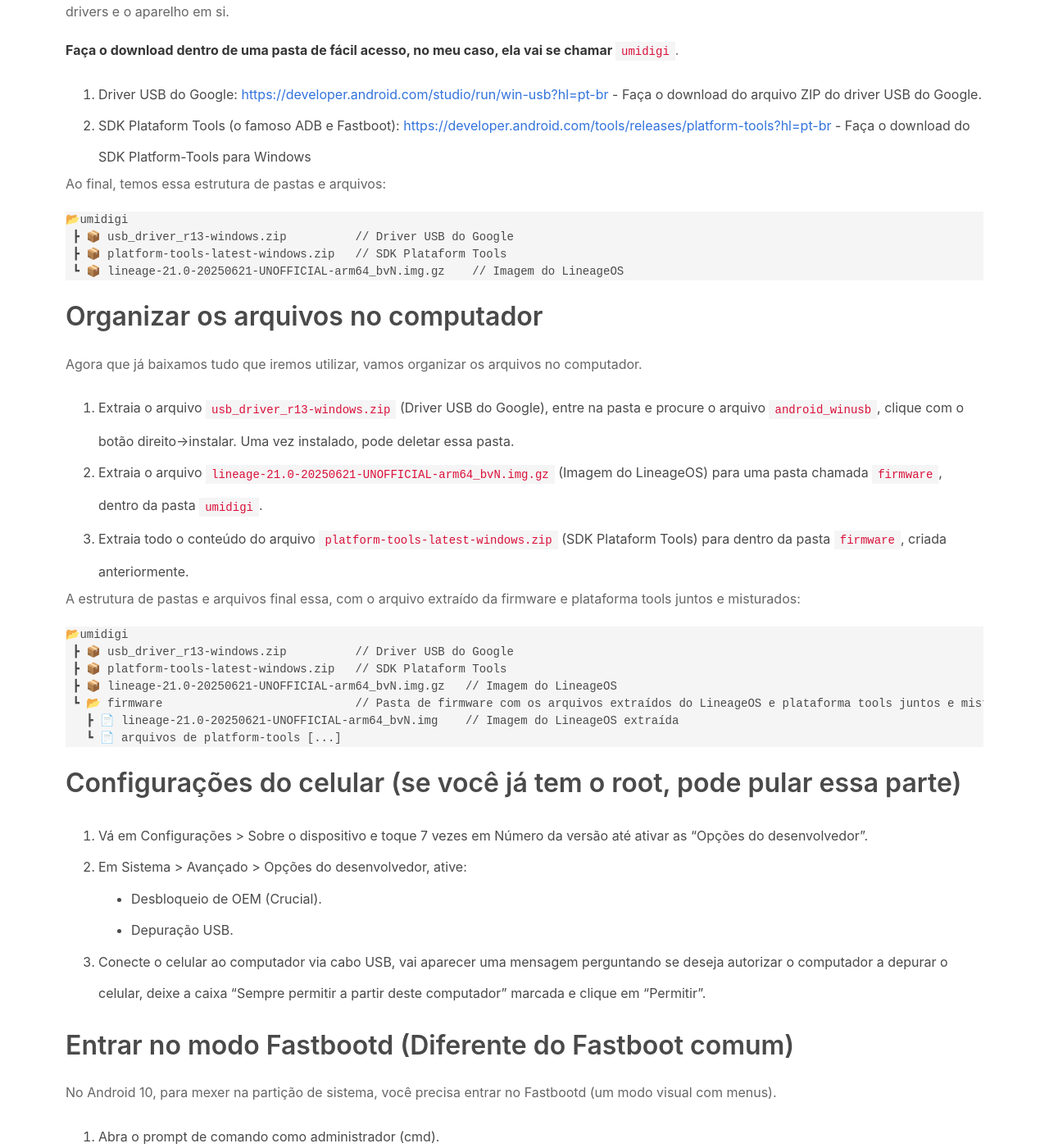
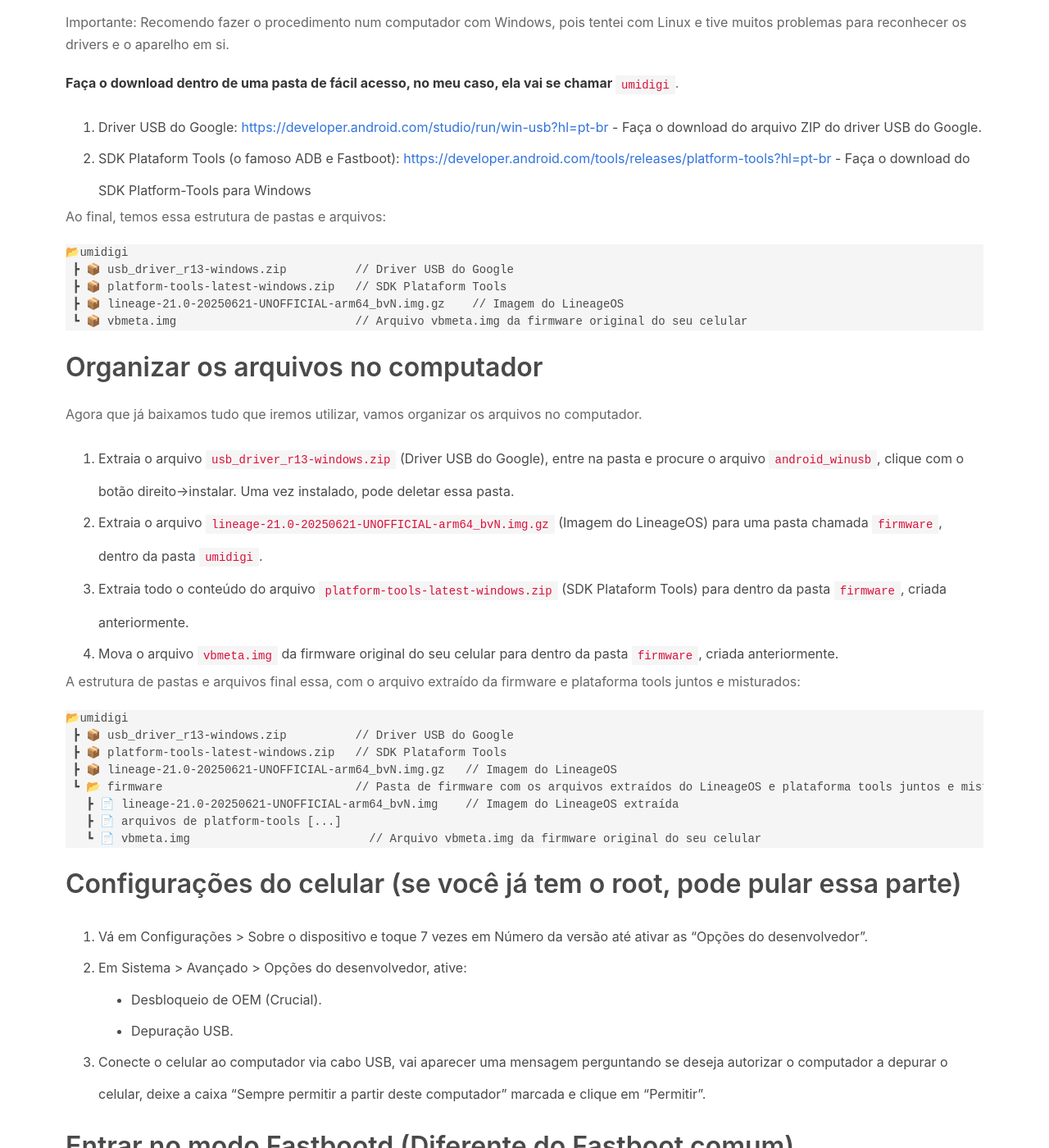
Before and after one commit to arianebrandao/arianebrandao.github.io, a Jekyll site: the page built from _posts/2026-02-18-instalar-lineageos-umidigi-power.md, in a window 1280 px wide and 1400 px high, scrolled down 1476 px. Shown: the whole window at 82% size. Built offline with Jekyll 4.4.1, drawn with Linux system fonts in a browser that asks for light colours; nearby versions of some CDN libraries; comment, search, counter and statistics services are not loaded; some of the changed text lies outside the part shown.

Commit message:
atualiza post

````diff
--- a/_posts/2026-02-18-instalar-lineageos-umidigi-power.md
+++ b/_posts/2026-02-18-instalar-lineageos-umidigi-power.md
@@ -25,7 +25,8 @@
 1. Backup: Salve suas fotos, contatos e arquivos (você vai perder tudo).
 2. Computador: Com os drivers USB do Google, SDK Plataform Tools (ADB e Fastboot) instalados.
 3. Imagem do LineageOS compatível com seu dispositivo.
-4. Cabo USB: Preferencialmente o original.
+4. Arquivo `vbmeta.img` da firmware original do seu celular.
+5. Cabo USB: Preferencialmente o original.
 
 ### A imagem do LineageOS
 
@@ -34,7 +35,7 @@
 1. Baixe  e instale o app Treble Check (Informações sobre o Treble, em português) no celular.
 2. Abra o aplicativo e verifique se ele mostra a mensagem "Generic System Image found!". Isso quer dizer que ele é compatível com GSI (Generic System Image).
     > Logo abaixo dessa mensagem, vai ter algo parecido com "The type of image required is: **system-arm64-ab.img.xz**".
-3. Clique no botão "Pesquisar imagens" e escolha a imagem e versão de android que você deseja instalar. No meu caso, eu escolhi a versão mais recente do **LineageOS 21 (Android 14)**.
+3. Clique no botão "Pesquisar imagens" (leva para essa url <https://github.com/AndyYan/Android-GSI>) e escolha a imagem e versão de android que você deseja instalar. No meu caso, eu escolhi a versão **LineageOS 21 (Android 14)**.
 4. Na página de download da imagem, geralmente no site **SourceForge**, procure pelo arquivo que corresponde ao tipo de imagem que o seu celular aceita. No meu caso, baixei a imagem **"lineage-21.0-20250621-UNOFFICIAL-arm64_bvN.img.gz"** [desse projeto](https://sourceforge.net/projects/andyyan-gsi/).
 
 ### Faça o download do restante dos arquivos que iremos usar
@@ -51,7 +52,8 @@
 📂umidigi
  ┣ 📦 usb_driver_r13-windows.zip          // Driver USB do Google
  ┣ 📦 platform-tools-latest-windows.zip   // SDK Plataform Tools
- ┗ 📦 lineage-21.0-20250621-UNOFFICIAL-arm64_bvN.img.gz    // Imagem do LineageOS
+ ┣ 📦 lineage-21.0-20250621-UNOFFICIAL-arm64_bvN.img.gz    // Imagem do LineageOS
+ ┗ 📦 vbmeta.img                          // Arquivo vbmeta.img da firmware original do seu celular
 ```
 
 ### Organizar os arquivos no computador
@@ -61,6 +63,7 @@
 1. Extraia o arquivo `usb_driver_r13-windows.zip` (Driver USB do Google), entre na pasta e procure o arquivo `android_winusb`, clique com o botão direito->instalar. Uma vez instalado, pode deletar essa pasta.
 2. Extraia o arquivo `lineage-21.0-20250621-UNOFFICIAL-arm64_bvN.img.gz` (Imagem do LineageOS) para uma pasta chamada `firmware`, dentro da pasta `umidigi`.
 3. Extraia todo o conteúdo do arquivo `platform-tools-latest-windows.zip` (SDK Plataform Tools) para dentro da pasta `firmware`, criada anteriormente.
+4. Mova o arquivo `vbmeta.img` da firmware original do seu celular para dentro da pasta `firmware`, criada anteriormente.
 
 A estrutura de pastas e arquivos final essa, com o arquivo extraído da firmware e plataforma tools juntos e misturados:
 ```
@@ -70,7 +73,8 @@
  ┣ 📦 lineage-21.0-20250621-UNOFFICIAL-arm64_bvN.img.gz   // Imagem do LineageOS
  ┗ 📂 firmware                            // Pasta de firmware com os arquivos extraídos do LineageOS e plataforma tools juntos e misturados
    ┣ 📄 lineage-21.0-20250621-UNOFFICIAL-arm64_bvN.img    // Imagem do LineageOS extraída
-   ┗ 📄 arquivos de platform-tools [...]
+   ┣ 📄 arquivos de platform-tools [...]
+   ┗ 📄 vbmeta.img                          // Arquivo vbmeta.img da firmware original do seu celular
 ```
 
 ### Configurações do celular (se você já tem o root, pode pular essa parte)
@@ -89,7 +93,16 @@
 2. Navegue até a pasta `firmware`. Use o comando `cd [caminho da pasta firmware]`.
 3. Conecte o celular ao PC via cabo USB.
 4. Digite o comando `adb devices` para verificar se o celular está conectado (deve aparecer em List of devices attached).
-5. Digite o comando `adb reboot fastboot`. O celular vai reiniciar em uma tela que diz "Fastbootd" no topo (geralmente tem um menu azul/roxo).
+5. Digite o comando `adb reboot bootloader`. O celular vai reniciar em uma tela preta, escrito **FASTBOOT mode...**
+6. Vamos usar esse comando que é muito importante, para evitar loop infitino ao ligar o celular:
+    ```
+    fastboot --disable-verity --disable-verification flash vbmeta vbmeta.img
+    ```
+    > Se esse comando for inválido, digite o comando sem as flags:
+    ```
+    fastboot flash vbmeta vbmeta.img
+    ```
+7. Agora podemos entrar no modo Fastbootd com o comando `adb reboot fastboot` ou `fastboot reboot fastboot`. O celular vai reiniciar em uma tela que diz "Fastbootd" no topo (geralmente tem um menu azul/roxo).
 
 ### Instalar o LineageOS
 
````
Also changed, not shown: other parts of _posts/2026-02-18-instalar-lineageos-umidigi-power.md (+1 -0 lines).
